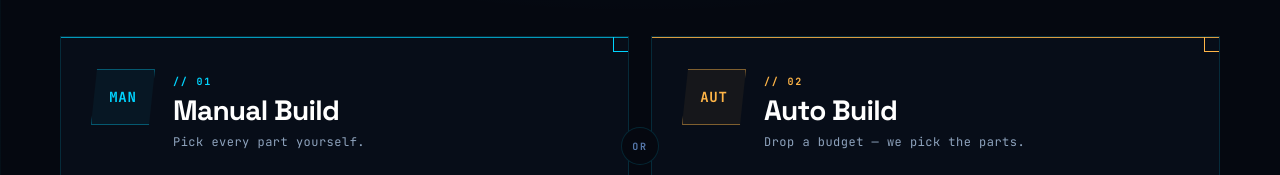
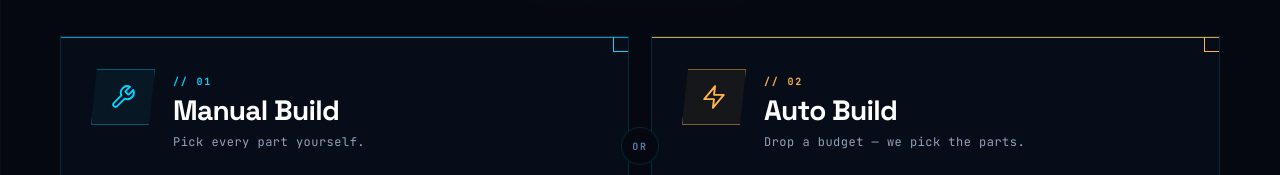
Before and after one commit to Georgebruh/ByteMePC.io, a Vue app: page /builder in a window 1280 px wide. Shown: the part 146-321 px from the top of the page. Built offline with nearby package versions, Linux system fonts and the light colour scheme.

Commit message:
feat(builder): swap MAN/AUT text tiles for wrench/zap SVG icons

```diff
--- a/src/views/builder/BuildHubView.vue
+++ b/src/views/builder/BuildHubView.vue
@@ -58,7 +58,11 @@ const presets: Preset[] = [
           <span class="corner"></span>
 
           <div class="mode-head">
-            <span class="hex-tile">MAN</span>
+            <span class="hex-tile" aria-hidden="true">
+              <svg viewBox="0 0 24 24" fill="none" stroke="currentColor" stroke-width="1.75" stroke-linecap="round" stroke-linejoin="round">
+                <path d="M14.7 6.3a1 1 0 0 0 0 1.4l1.6 1.6a1 1 0 0 0 1.4 0l3.77-3.77a6 6 0 0 1-7.94 7.94l-6.91 6.91a2.12 2.12 0 0 1-3-3l6.91-6.91a6 6 0 0 1 7.94-7.94l-3.76 3.76z"/>
+              </svg>
+            </span>
             <div class="hd">
               <span class="tag">// 01</span>
               <h2>Manual Build</h2>
@@ -76,7 +80,11 @@ const presets: Preset[] = [
           <span class="corner"></span>
 
           <div class="mode-head">
-            <span class="hex-tile">AUT</span>
+            <span class="hex-tile" aria-hidden="true">
+              <svg viewBox="0 0 24 24" fill="none" stroke="currentColor" stroke-width="1.75" stroke-linecap="round" stroke-linejoin="round">
+                <polygon points="13 2 3 14 12 14 11 22 21 10 12 10 13 2"/>
+              </svg>
+            </span>
             <div class="hd">
               <span class="tag">// 02</span>
               <h2>Auto Build</h2>
@@ -219,9 +227,14 @@ const presets: Preset[] = [
 }
 .hex-tile {
   width: 64px; height: 56px;
-  font-size: 14px;
   flex-shrink: 0;
 }
+.hex-tile svg {
+  width: 26px;
+  height: 26px;
+  color: var(--cyan);
+}
+.mode-card.auto .hex-tile svg { color: var(--amber); }
 .mode-card.auto .hex-tile {
   border-color: rgba(255, 181, 71, 0.45);
   background: rgba(255, 181, 71, 0.06);
```
